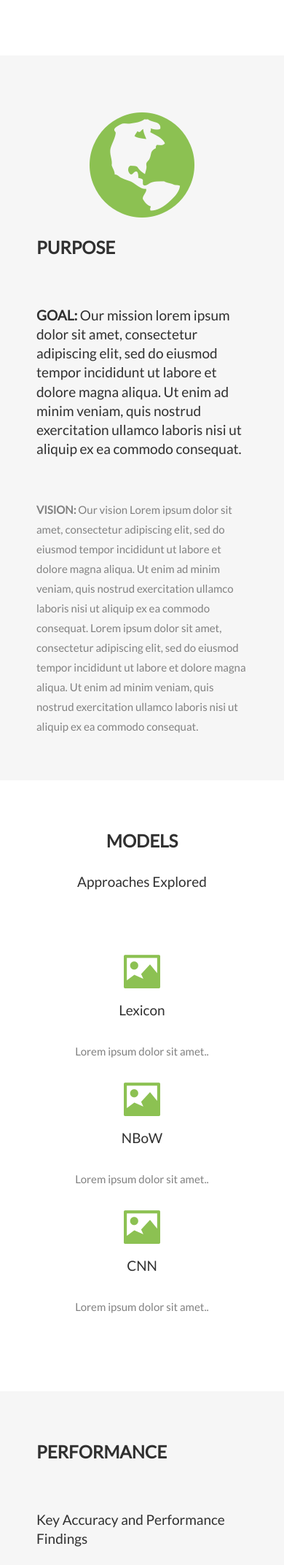
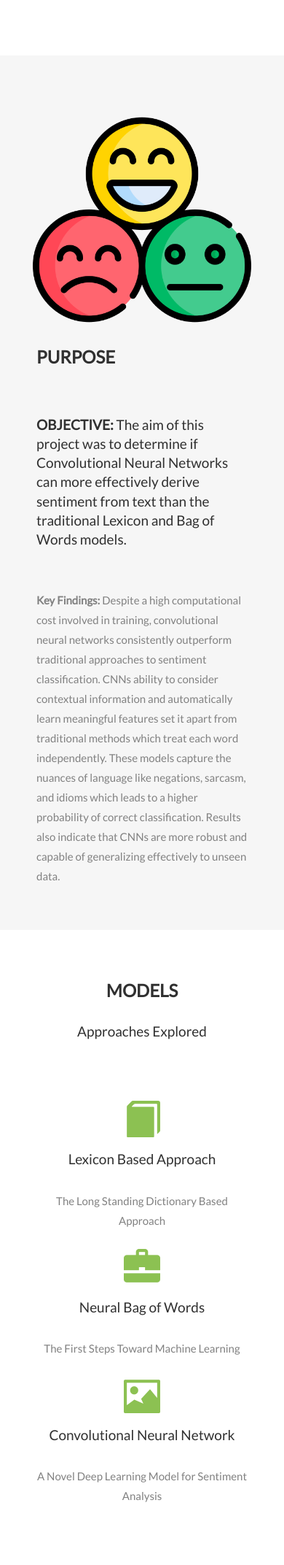
Before and after one commit to hawkeyephil/CSC494, a Flask app: page / in a window 390 px wide. Shown: the part 1336-3480 px from the top of the page at 73% size. Run offline with Flask 3, Linux system fonts and the light colour scheme; parts of the project's set-up code (start-up, migrations or seed data) failed here and were passed over; some libraries are stand-ins or nearby versions.

Commit message:
Purpose/Models Sections

```diff
--- a/templates/index.html
+++ b/templates/index.html
@@ -85,13 +85,14 @@
       <div class="container-fluid bg-grey">
         <div class="row">
           <div class="col-sm-4" style="display: flex; justify-content: center; align-items: center;">
-            <span class="glyphicon glyphicon-globe logo slideanim"></span>
+            <img src="{{ url_for('static', filename = 'imgs/SentimentAnalysisToolLogo.png') }}" alt="Logo" width="400" height="300">
           </div>
           <div class="col-sm-8">
             <h2>Purpose</h2><br>
-            <h4><strong>GOAL:</strong> Our mission lorem ipsum dolor sit amet, consectetur adipiscing elit, sed do eiusmod tempor incididunt ut labore et dolore magna aliqua. Ut enim ad minim veniam, quis nostrud exercitation ullamco laboris nisi ut aliquip ex ea commodo consequat.</h4><br>
-            <p><strong>VISION:</strong> Our vision Lorem ipsum dolor sit amet, consectetur adipiscing elit, sed do eiusmod tempor incididunt ut labore et dolore magna aliqua. Ut enim ad minim veniam, quis nostrud exercitation ullamco laboris nisi ut aliquip ex ea commodo consequat.
-            Lorem ipsum dolor sit amet, consectetur adipiscing elit, sed do eiusmod tempor incididunt ut labore et dolore magna aliqua. Ut enim ad minim veniam, quis nostrud exercitation ullamco laboris nisi ut aliquip ex ea commodo consequat.</p>
+            <h4><strong>OBJECTIVE:</strong> The aim of this project was to determine if Convolutional Neural Networks can more effectively derive sentiment from text than the traditional Lexicon and Bag of Words models. </h4><br>
+            <p><strong>Key Findings:</strong> Despite a high computational cost involved in training, convolutional neural networks consistently outperform traditional approaches to sentiment classification.
+              CNNs ability to consider contextual information and automatically learn meaningful features set it apart from traditional methods which treat each word independently. These models capture the nuances of language like negations, sarcasm, and idioms which leads to a higher probability of correct classification.
+              Results also indicate that CNNs are more robust and capable of generalizing effectively to unseen data. </p>
           </div>
         </div>
       </div>
@@ -103,19 +104,19 @@
         <br>
         <div class="row slideanim">
           <div class="col-sm-4">
-            <span class="glyphicon glyphicon-picture logo-small"></span>
-            <h4>Lexicon</h4>
-            <p>Lorem ipsum dolor sit amet..</p>
+            <span class="glyphicon glyphicon-book logo-small"></span>
+            <h4>Lexicon Based Approach</h4>
+            <p>The Long Standing Dictionary Based Approach</p>
+          </div>
+          <div class="col-sm-4">
+            <span class="	glyphicon glyphicon-briefcase logo-small"></span>
+              <h4>Neural Bag of Words</h4>
+              <p>The First Steps Toward Machine Learning</p>
           </div>
           <div class="col-sm-4">
             <span class="glyphicon glyphicon-picture logo-small"></span>
-              <h4>NBoW</h4>
-              <p>Lorem ipsum dolor sit amet..</p>
-          </div>
-          <div class="col-sm-4">
-            <span class="glyphicon glyphicon-picture logo-small"></span>
-            <h4>CNN</h4>
-            <p>Lorem ipsum dolor sit amet..</p>
+            <h4>Convolutional Neural Network</h4>
+            <p>A Novel Deep Learning Model for Sentiment Analysis</p>
           </div>
         </div>
       </div>
```
